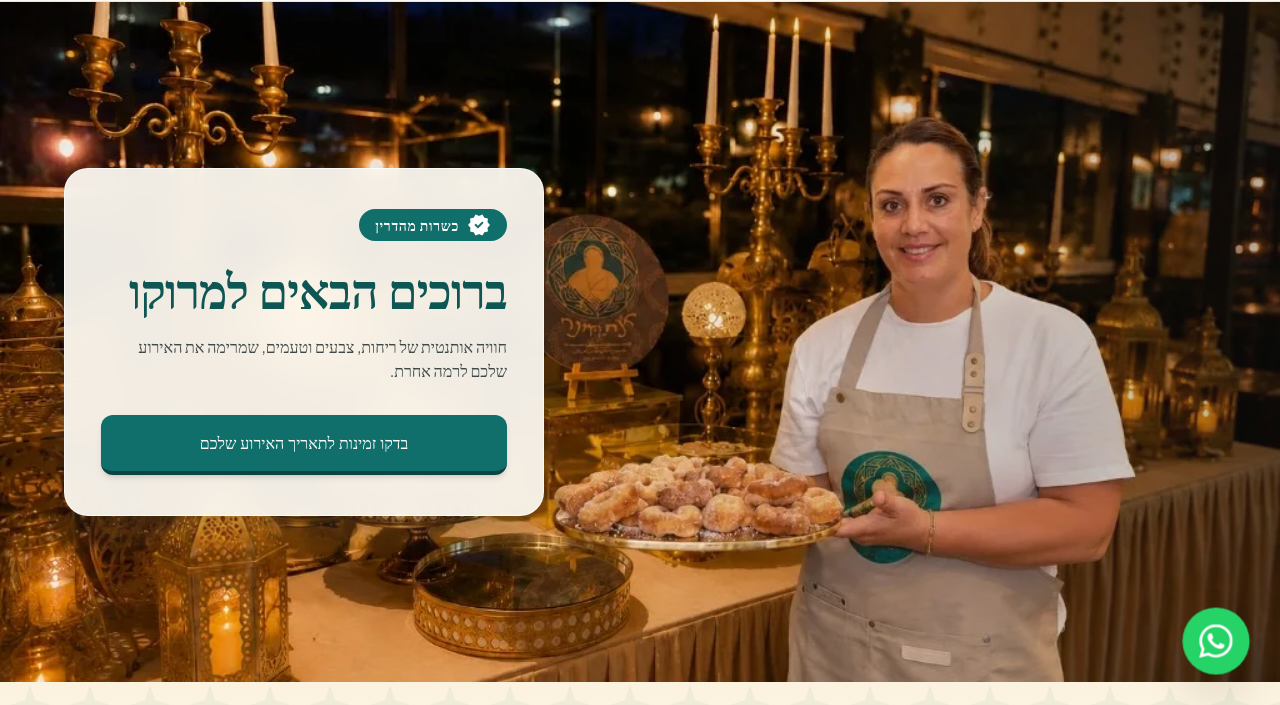
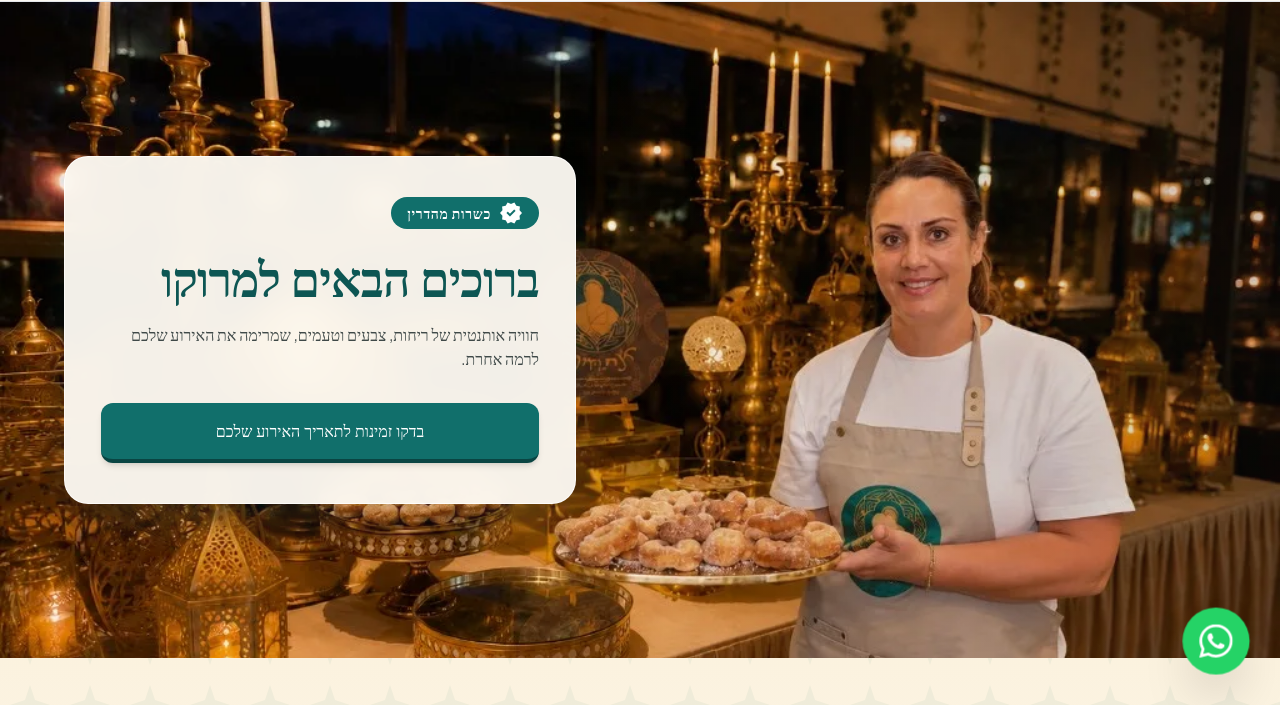
Before and after one commit to motibn/hana-hina, a website: page index.html in a window 1280 px wide. Shown: the part 95-800 px from the top of the page. Drawn offline with nearby package versions, Linux system fonts and the light colour scheme.

Commit message:
Revise hero section in index.html for improved layout and styling
- Update gradient background and object positioning for better visual impact.
- Introduce new layout classes for hero content and visuals, enhancing structure and responsiveness.
- Adjust padding, margins, and alignment for a more cohesive design across different screen sizes.
- Remove unnecessary styles and simplify the hero panel for a cleaner look.

```diff
--- a/index.html
+++ b/index.html
@@ -364,20 +364,45 @@
         .hero-gradient {
             background: linear-gradient(
                 to bottom,
-                rgba(28, 28, 24, 0.25) 0%,
-                rgba(28, 28, 24, 0.06) 35%,
-                transparent 60%
+                transparent 55%,
+                rgba(252, 249, 242, 0.4) 85%,
+                #fcf9f2 100%
             );
         }
 
         .hero-img {
             object-fit: cover;
-            object-position: 48% 62%;
+            object-position: center 18%;
         }
 
-        .hero-media {
-            min-height: 70svh;
-            max-height: 90svh;
+        .hero-layout {
+            display: flex;
+            flex-direction: column;
+            width: 100%;
+            position: relative;
+            z-index: 1;
+        }
+
+        .hero-visual {
+            position: relative;
+            width: 100%;
+            aspect-ratio: 4 / 5;
+            max-height: min(62svh, 520px);
+            overflow: hidden;
+            flex-shrink: 0;
+        }
+
+        .hero-visual picture,
+        .hero-visual img {
+            width: 100%;
+            height: 100%;
+        }
+
+        .hero-copy {
+            position: relative;
+            z-index: 10;
+            padding: 0 1rem 1.5rem;
+            margin-top: 0;
         }
 
         .hero-content {
@@ -386,13 +411,11 @@
         }
 
         .hero-panel {
-            background: rgba(252, 249, 242, 0.94);
-            backdrop-filter: blur(16px);
-            -webkit-backdrop-filter: blur(16px);
-            border-radius: 1.25rem;
-            padding: 1.25rem 1.125rem;
-            box-shadow: 0 20px 50px -12px rgba(17, 111, 107, 0.18);
-            border: 1px solid rgba(255, 255, 255, 0.75);
+            background: #fcf9f2;
+            border-radius: 0;
+            padding: 1.5rem 0.25rem 1.75rem;
+            box-shadow: none;
+            border: none;
         }
 
         .hero-panel h1 {
@@ -405,63 +428,95 @@
 
         .hero-section {
             min-height: auto;
-            padding-top: 5rem;
-            padding-bottom: 1.5rem;
-            align-items: flex-start;
+            padding: 0;
+            align-items: stretch;
+            background: #fcf9f2;
         }
 
         @media (min-width: 640px) {
             .hero-gradient {
                 background: linear-gradient(
                     to left,
-                    rgba(28, 28, 24, 0.3) 0%,
-                    rgba(28, 28, 24, 0.08) 32%,
+                    rgba(28, 28, 24, 0.12) 0%,
+                    rgba(28, 28, 24, 0.04) 28%,
+                    transparent 52%
+                );
+            }
+
+            .hero-img {
+                object-position: 72% 38%;
+            }
+
+            .hero-layout {
+                position: relative;
+                z-index: 1;
+                min-height: 72vh;
+                justify-content: center;
+                max-width: 1200px;
+                margin-inline: auto;
+                padding-inline: 24px;
+            }
+
+            .hero-visual {
+                position: absolute;
+                inset: 0;
+                aspect-ratio: unset;
+                max-height: none;
+                z-index: 0;
+            }
+
+            .hero-copy {
+                margin-top: 0;
+                padding: 4rem 0;
+                max-width: 28rem;
+                margin-inline-start: auto;
+                margin-inline-end: 0;
+            }
+
+            .hero-panel {
+                background: rgba(252, 249, 242, 0.96);
+                backdrop-filter: blur(12px);
+                -webkit-backdrop-filter: blur(12px);
+                border-radius: 1.5rem;
+                padding: 2rem 1.75rem;
+                box-shadow: 0 20px 50px -12px rgba(17, 111, 107, 0.18);
+                border: 1px solid rgba(255, 255, 255, 0.75);
+            }
+
+            .hero-section {
+                min-height: 72vh;
+            }
+        }
+
+        @media (min-width: 1024px) {
+            .hero-gradient {
+                background: linear-gradient(
+                    to left,
+                    rgba(28, 28, 24, 0.18) 0%,
+                    rgba(28, 28, 24, 0.06) 34%,
                     transparent 58%
                 );
             }
 
             .hero-img {
-                object-position: 65% center;
+                object-position: 68% 35%;
             }
 
-            .hero-media {
-                min-height: 75vh;
-                max-height: none;
-            }
-
-            .hero-content {
-                max-width: 26rem;
-                margin-inline-start: auto;
-            }
-
-            .hero-panel {
-                padding: 2rem 1.75rem;
-                border-radius: 1.5rem;
-            }
-
-            .hero-section {
-                min-height: 75vh;
-                padding-top: 4rem;
-                padding-bottom: 4rem;
-                align-items: center;
-            }
-        }
-
-        @media (min-width: 1024px) {
-            .hero-img {
-                object-position: 60% center;
-            }
-
-            .hero-content {
-                max-width: 30rem;
+            .hero-copy {
+                max-width: 32rem;
+                padding: 5rem 0;
             }
 
             .hero-panel {
                 padding: 2.5rem 2.25rem;
             }
 
+            .hero-layout {
+                min-height: 82vh;
+            }
+
             .hero-section {
-                min-height: 85vh;
+                min-height: 82vh;
             }
         }
 
@@ -570,17 +625,18 @@
 </div>
 <main class="pb-20 sm:pb-0">
 <!-- Hero Section -->
-<section class="hero-section relative flex overflow-hidden sm:py-16">
-<div class="absolute inset-0 z-0 hero-media">
-<picture class="absolute inset-0 w-full h-full">
+<section class="hero-section relative overflow-hidden">
+<div class="hero-visual">
+<picture class="block w-full h-full">
 <source media="(max-width: 639px)" srcset="/assets/images/hero/hero-mobile.webp" type="image/webp">
 <source media="(max-width: 639px)" srcset="/assets/images/hero/hero-mobile.jpg">
 <source srcset="/assets/images/hero/hero.webp" type="image/webp">
 <img src="/assets/images/hero/hero.jpg" alt="ברוכים הבאים למרוקו – עינת מגישה ספינג', מופלטה וחם-חם באירוע חגיגי" class="w-full h-full object-cover hero-img" fetchpriority="high" decoding="async" width="1024" height="768">
 </picture>
-<div class="absolute inset-0 hero-gradient"></div>
+<div class="absolute inset-0 hero-gradient pointer-events-none"></div>
 </div>
-<div class="relative z-10 max-w-container-max mx-auto px-margin-mobile sm:px-gutter w-full">
+<div class="hero-layout">
+<div class="hero-copy w-full">
 <div class="hero-content hero-panel">
 <span class="inline-flex items-center gap-2 bg-secondary-fixed text-on-secondary-fixed px-3 py-1 sm:px-4 rounded-full text-xs sm:text-label-md font-label-md mb-4 sm:mb-5">
 <span class="material-symbols-outlined text-[16px] sm:text-[18px]" style="font-variation-settings: &quot;FILL&quot; 1;">verified</span>
@@ -595,6 +651,7 @@
 <a class="block w-full sm:w-auto text-center bg-secondary-fixed text-on-secondary-fixed px-6 py-3.5 sm:px-8 sm:py-4 text-sm sm:text-base rounded-xl font-headline-sm hover:scale-[1.02] transition-transform shadow-md border-b-4 border-on-secondary-fixed-variant" href="#contact">
                             בדקו זמינות לתאריך האירוע שלכם
                         </a>
+</div>
 </div>
 </div>
 </section>
```
